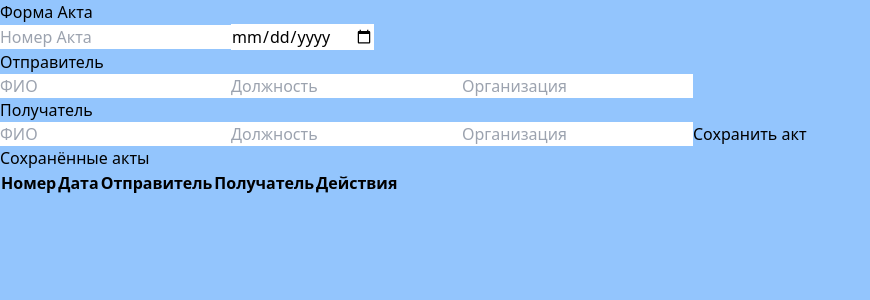
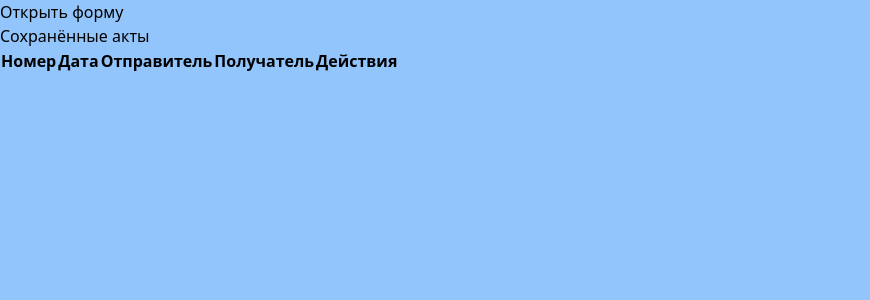
Before and after one commit to AhmadAsoev/frontBack, a React (Vite) app: page /table in a window 1280 px wide. Shown: the top 300 px of the page, without its empty margins (0-870 px from the left). Built offline with nearby package versions, Linux system fonts and the light colour scheme.

Commit message:
Validation formAct

```diff
--- a/src/components/TableList.tsx
+++ b/src/components/TableList.tsx
@@ -19,17 +19,24 @@ export default function TableList() {
   const {
     register,
     handleSubmit,
+    setValue,
     // reset,
     formState: { errors },
   } = useForm<IForm>({ mode: 'onBlur' });
   const [acts, setActs] = useState<IForm[]>([]);
   const [message, setMessage] = useState('');
 
+  const [isOpen, setIsOpen] = useState(false);
+
   const onSubmit: SubmitHandler<IForm> = (data: IForm) => {
     setActs((prevActs) => [...prevActs, data]);
     setMessage('Акт успешно сохранен  ');
     console.log(data);
     // reset();
+  };
+
+  const handleOnclick = () => {
+    setIsOpen(!isOpen);
   };
 
   const generatePDF = (act: IForm) => {
@@ -54,44 +61,85 @@ export default function TableList() {
     doc.save(`Акт_${act.actNumber}.pdf`);
   };
   return (
-    <div className="p-4 max-w-[500px] text-center mx-auto ">
+    <>
+      <button
+        onClick={handleOnclick}
+        className="bg-green-500 hover:bg-green-600 rounded-b-xl absolute mx-auto right-0 left-0 top-0 max-w-[400px] text-white hover:text-black "
+      >
+        {isOpen ? `Закрыть форму` : `Открыть форму`}
+      </button>
+      {isOpen && (
+        <div className="p-7 max-w-[500px] text-center mx-auto  ">
           <h2 className="text-xl font-bold">Форма Акта</h2>
           {message && <p className="text-green-500">{message}</p>}
           <form onSubmit={handleSubmit(onSubmit)} className="space-y-4 border p-4 rounded">
             <input
-          {...register('actNumber', { required: 'Обязательное поле' })}
+              {...register('actNumber', {
+                required: 'Обязательное поле',
+              })}
               placeholder="Номер Акта"
-          className="border p-2 w-full"
+              type="number"
+              className="border p-2 w-full appearance-none [&::-webkit-inner-spin-button]:appearance-none [&::-webkit-outer-spin-button]:appearance-none [&::-moz-appearance]:textfield"
             />
             {errors.actNumber && <span className="text-red-500">{errors.actNumber.message}</span>}
             <input
               type="date"
-          {...register('date', { required: 'Обязательное поле' })}
+              {...register('date', {
+                required: 'Обязательное поле',
+                max: { value: '2024-12-31', message: 'Дата не может быть позже 2024-12-31' },
+              })}
               className="border p-2 w-full"
             />
             {errors.date && <span className="text-red-500">{errors.date.message}</span>}
 
             <h3 className="font-semibold">Отправитель</h3>
             <input
-          {...register('senderName', { required: 'Обязательное поле' })}
+              {...register('senderName', {
+                required: 'Обязательное поле',
+                minLength: { value: 15, message: 'Минимум 15 символов' },
+                pattern: {
+                  value: /^[a-zA-Zа-яА-ЯёЁ]+( [a-zA-Zа-яА-ЯёЁ]+)*$/,
+                  message: 'Только буквы',
+                },
+              })}
               placeholder="ФИО"
+              type="text"
               className="border p-2 w-full"
+              onBlur={(e) => setValue('senderName', e.target.value.trim())}
             />
             {errors.senderName && <span className="text-red-500">{errors.senderName.message}</span>}
 
             <input
-          {...register('senderPosition', { required: 'Обязательное поле' })}
+              {...register('senderPosition', {
+                required: 'Обязательное поле',
+                minLength: { value: 4, message: 'Минимум 4 символов' },
+                pattern: {
+                  value: /^[a-zA-Zа-яА-ЯёЁ]+( [a-zA-Zа-яА-ЯёЁ]+)*$/,
+                  message: 'Только буквы',
+                },
+              })}
+              type="text"
               placeholder="Должность"
               className="border p-2 w-full"
+              onBlur={(e) => setValue('senderPosition', e.target.value.trim())}
             />
             {errors.senderPosition && (
               <span className="text-red-500">{errors.senderPosition.message}</span>
             )}
 
             <input
-          {...register('senderOrganization', { required: 'Обязательное поле' })}
+              {...register('senderOrganization', {
+                required: 'Обязательное поле',
+                minLength: { value: 3, message: 'Минимум 3 символов' },
+                pattern: {
+                  value: /^[a-zA-Zа-яА-ЯёЁ]+( [a-zA-Zа-яА-ЯёЁ]+)*$/,
+                  message: 'Только буквы',
+                },
+              })}
               placeholder="Организация"
+              type="text"
               className="border p-2 w-full"
+              onBlur={(e) => setValue('senderOrganization', e.target.value.trim())}
             />
             {errors.senderOrganization && (
               <span className="text-red-500">{errors.senderOrganization.message}</span>
@@ -99,23 +147,48 @@ export default function TableList() {
 
             <h3 className="font-semibold">Получатель</h3>
             <input
-          {...register('receiverName', { required: 'Обязательное поле' })}
+              {...register('receiverName', {
+                required: 'Обязательное поле',
+                minLength: { value: 4, message: 'Минимум 4 символов' },
+                pattern: {
+                  value: /^[a-zA-Zа-яА-ЯёЁ]+( [a-zA-Zа-яА-ЯёЁ]+)*$/,
+                  message: 'Только буквы',
+                },
+              })}
               placeholder="ФИО"
               className="border p-2 w-full"
             />
-        {errors.receiverName && <span className="text-red-500">{errors.receiverName.message}</span>}
+            {errors.receiverName && (
+              <span className="text-red-500">{errors.receiverName.message}</span>
+            )}
             <input
-          {...register('receiverPosition', { required: 'Обязательное поле' })}
+              {...register('receiverPosition', {
+                required: 'Обязательное поле',
+                minLength: { value: 4, message: 'Минимум 4 символов' },
+                pattern: {
+                  value: /^[a-zA-Zа-яА-ЯёЁ]+( [a-zA-Zа-яА-ЯёЁ]+)*$/,
+                  message: 'Только буквы',
+                },
+              })}
               placeholder="Должность"
               className="border p-2 w-full"
+              onBlur={(e) => setValue('receiverPosition', e.target.value.trim())}
             />
             {errors.receiverPosition && (
               <span className="text-red-500">{errors.receiverPosition.message}</span>
             )}
             <input
-          {...register('receiverOrganization', { required: 'Обязательное поле' })}
+              {...register('receiverOrganization', {
+                required: 'Обязательное поле',
+                minLength: { value: 3, message: 'Минимум 3 символов' },
+                pattern: {
+                  value: /^[a-zA-Zа-яА-ЯёЁ]+( [a-zA-Zа-яА-ЯёЁ]+)*$/,
+                  message: 'Только буквы',
+                },
+              })}
               placeholder="Организация"
               className="border p-2 w-full"
+              onBlur={(e) => setValue('receiverOrganization', e.target.value.trim())}
             />
             {errors.receiverOrganization && (
               <span className="text-red-500 ">{errors.receiverOrganization.message}</span>
@@ -124,9 +197,11 @@ export default function TableList() {
               Сохранить акт
             </button>
           </form>
-
-      <h2 className="text-xl font-bold mt-6">Сохранённые акты</h2>
-      <table className="w-full border mt-4" id="my-table">
+        </div>
+      )}
+      <div className='"p-4 max-w-[500px] min-h-10 text-center mx-auto '>
+        <h2 className="text-xl font-bold mt-[50px]">Сохранённые акты</h2>
+        <table className="w-full border mt-4">
           <thead>
             <tr>
               <th className="border p-2">Номер</th>
@@ -156,5 +231,6 @@ export default function TableList() {
           </tbody>
         </table>
       </div>
+    </>
   );
 }
```
Lines whose indentation alone changed are shown as unchanged.
